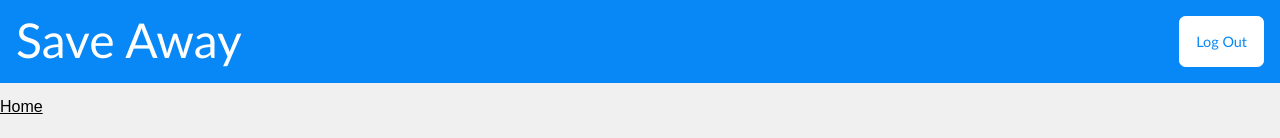
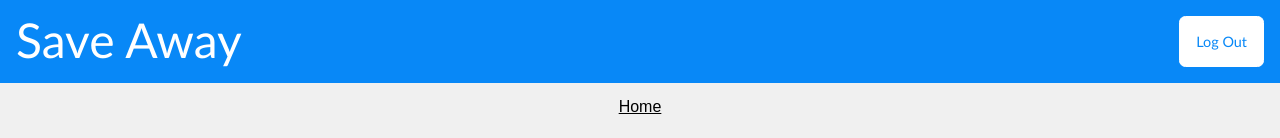
Before and after one commit to StevenZambito/SaveAway, a React (Create React App) app in the folder ClientApp/: page / in a window 1280 px wide. Shown: the top 138 px of the page. Built offline with nearby package versions, Linux system fonts and the light colour scheme.

Commit message:
Installed material library in Client App

```diff
--- a/ClientApp/package.json
+++ b/ClientApp/package.json
@@ -3,6 +3,7 @@
   "version": "0.1.0",
   "private": true,
   "dependencies": {
+    "@material-ui/core": "^4.11.4",
     "axios": "^0.21.1",
     "babel-eslint": "10.1.0",
     "jquery": "^3.4.1",
--- a/ClientApp/src/pages/Checking.jsx
+++ b/ClientApp/src/pages/Checking.jsx
@@ -5,9 +5,8 @@ import styles from '../styles/Checking.module.scss'
 export function Checking() {
   return (
     <>
-      <div className={styles.createGoalPage}>
+      <div className={styles.checkingPage}>
         <Header />
-        <div>
         <nav>
           <a href="#/">Home</a>
         </nav>
@@ -59,7 +58,6 @@ export function Checking() {
             </form>
           </section>
         </main>
-        </div>
 
         <Footer />
       </div>
--- a/ClientApp/src/pages/SaveAway.jsx
+++ b/ClientApp/src/pages/SaveAway.jsx
@@ -34,6 +34,7 @@ export function SaveAway() {
         <div className={styles.goalBoxContainer}>
           <div className={styles.addGoalBox}>
             <div className={styles.emoji}>
+              <h1>🏦</h1>
               <p>Checking</p>
               <p>$34000</p>
             </div>
--- a/ClientApp/src/styles/Checking.module.scss
+++ b/ClientApp/src/styles/Checking.module.scss
@@ -1,4 +1,4 @@
-.createGoalPage {
+.checkingPage {
   display: flex;
   flex-direction: column;
   min-height: 100vh;
@@ -142,8 +142,9 @@ input:focus {
   flex-direction: row;
 }
 
-nav {
+.checkingPage nav {
   margin-top: 1rem;
+  text-align: center;
   a {
     color: black;
   }
--- a/ClientApp/src/styles/CreateGoal.module.scss
+++ b/ClientApp/src/styles/CreateGoal.module.scss
@@ -78,8 +78,9 @@ input:focus {
   outline: none;
 }
 
-nav {
+.createGoalPage nav {
   margin-top: 1rem;
+  text-align: center;
   a {
     color: black;
   }
--- a/ClientApp/src/styles/Goal.module.scss
+++ b/ClientApp/src/styles/Goal.module.scss
@@ -122,8 +122,9 @@
   }
 }
 
-nav {
+.goalPage nav {
   margin-top: 1rem;
+  text-align: center;
   a {
     color: black;
   }
--- a/ClientApp/src/styles/SaveAway.module.scss
+++ b/ClientApp/src/styles/SaveAway.module.scss
@@ -21,6 +21,10 @@
   margin-bottom: 2rem;
   margin-top: 1rem;
   text-align: center;
+  h1 {
+    font-size: 4rem;
+    margin-bottom: 1rem;
+  }
   p + p {
     font-size: 1rem;
   }
```
Also changed, not shown: 1 other file (tests, documents, lock files or other folders). Lines whose indentation alone changed are shown as unchanged.
